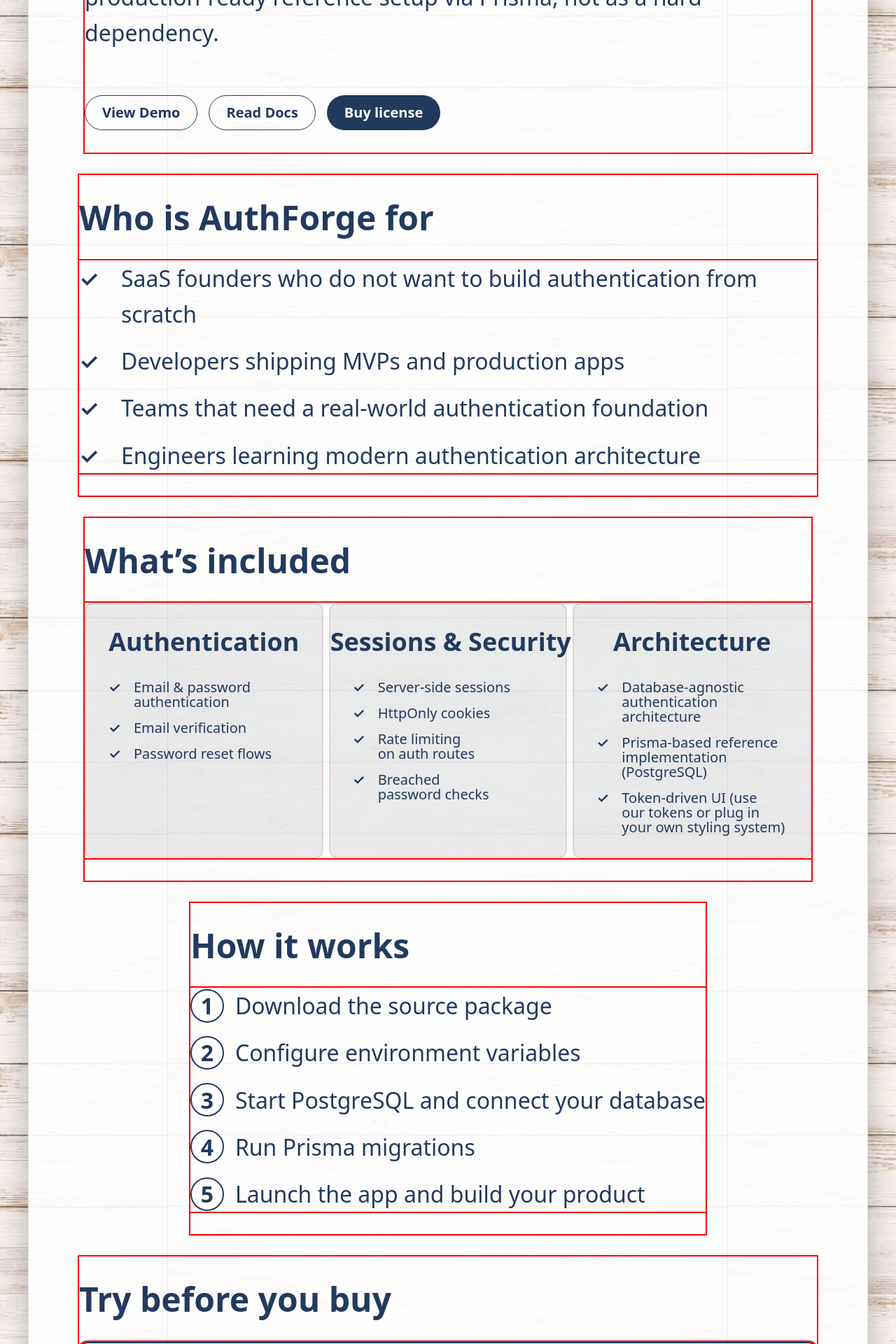
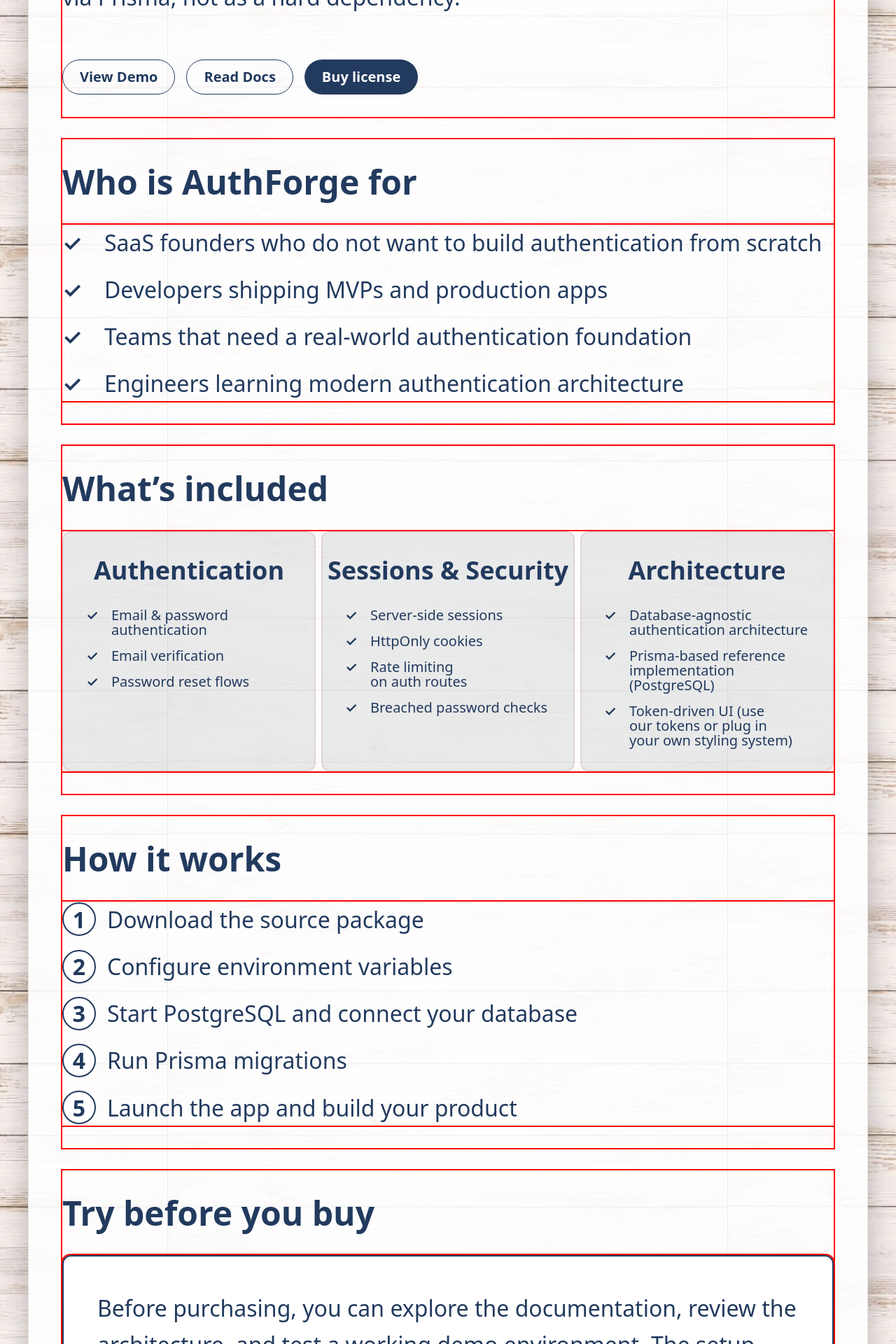
Before and after one commit to Grammeri/nextjs-landing, a Next.js app: page /products/authforge in a window 1280 px wide. Shown: the part 880-2800 px from the top of the page at 70% size. Built offline with nearby package versions, Linux system fonts and the light colour scheme.

Commit message:
refactor: remove container wrappers from product page layout

```diff
--- a/src/app/products/authforge/page.tsx
+++ b/src/app/products/authforge/page.tsx
@@ -25,7 +25,6 @@ export default function AuthForgeProductPage() {
 
   return (
     <main className={styles.page}>
-      <div className="container-wide">
       <ProductHero
         title={AUTHFORGE_PRODUCT_COPY.name}
         subtitle={`${AUTHFORGE_PRODUCT_COPY.shortDescription}.`}
@@ -45,9 +44,6 @@ export default function AuthForgeProductPage() {
           </div>
         }
       />
-      </div>
-
-      <div className="container">
       <ProductSection title={AUTHFORGE_PRODUCT_COPY.sectionTitles.audience}>
         <ul className={styles.audienceList}>
           {AUTHFORGE_PRODUCT_COPY.audience.map((item) => (
@@ -55,9 +51,6 @@ export default function AuthForgeProductPage() {
           ))}
         </ul>
       </ProductSection>
-      </div>
-
-      <div className="container-wide">
       <ProductSection title={AUTHFORGE_PRODUCT_COPY.sectionTitles.included}>
         <div className={styles.featureGrid}>
           <div className={styles.featureCard}>
@@ -94,9 +87,6 @@ export default function AuthForgeProductPage() {
           </div>
         </div>
       </ProductSection>
-      </div>
-
-      <div className="container">
       <ProductSection title={AUTHFORGE_PRODUCT_COPY.sectionTitles.howItWorks}>
         <ol className={styles.steps}>
           {AUTHFORGE_PRODUCT_COPY.howItWorks.map((item) => (
@@ -104,9 +94,6 @@ export default function AuthForgeProductPage() {
           ))}
         </ol>
       </ProductSection>
-      </div>
-
-      <div className="container">
       <ProductSection title={AUTHFORGE_PRODUCT_COPY.sectionTitles.tryBeforeYouBuy}>
         <div className={styles.trustBlock}>
           <p className={styles.trustText}>{AUTHFORGE_PRODUCT_COPY.tryBeforeYouBuy.description}</p>
@@ -134,9 +121,7 @@ export default function AuthForgeProductPage() {
           </ul>
         </div>
       </ProductSection>
-      </div>
-
-      <div ref={pricingRef} className="container-wide">
+      <div ref={pricingRef}>
         <div className={styles.pricingWrapper}>
           <AuthForgePricingCard />
         </div>
```
Lines whose indentation alone changed are shown as unchanged.
